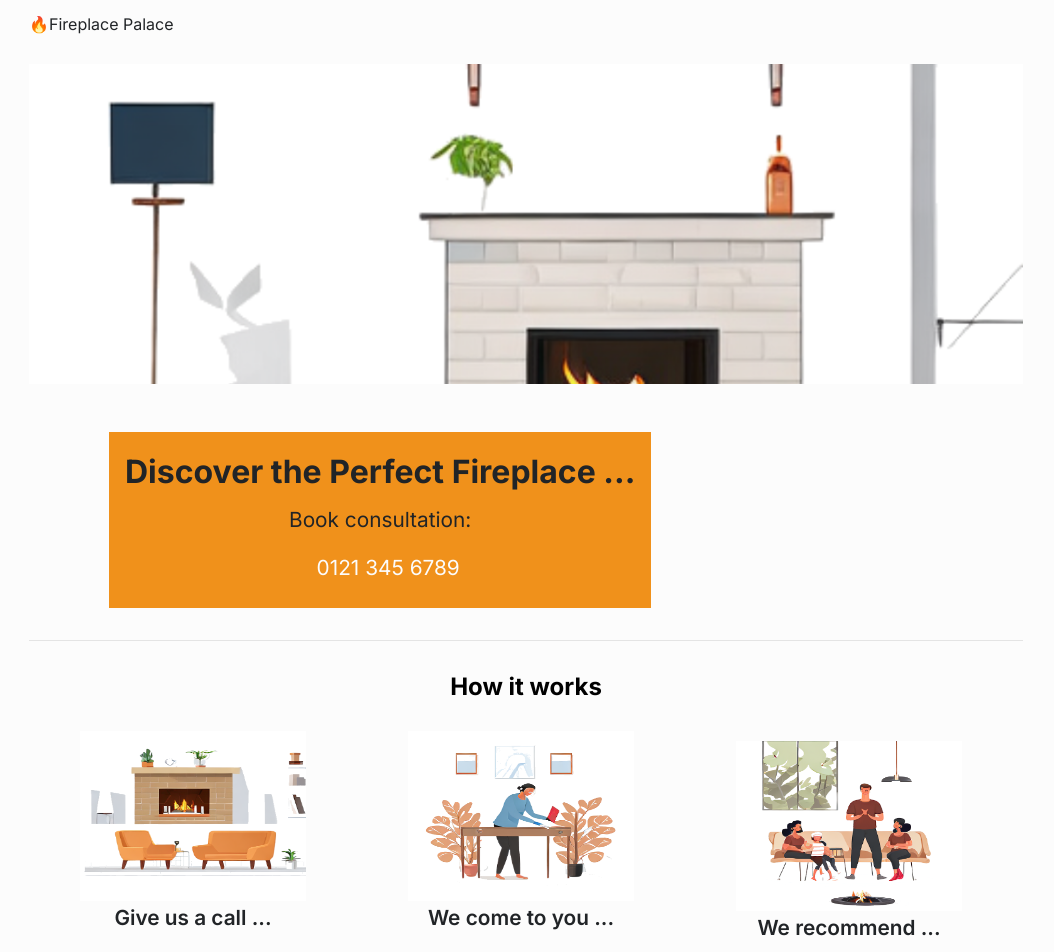
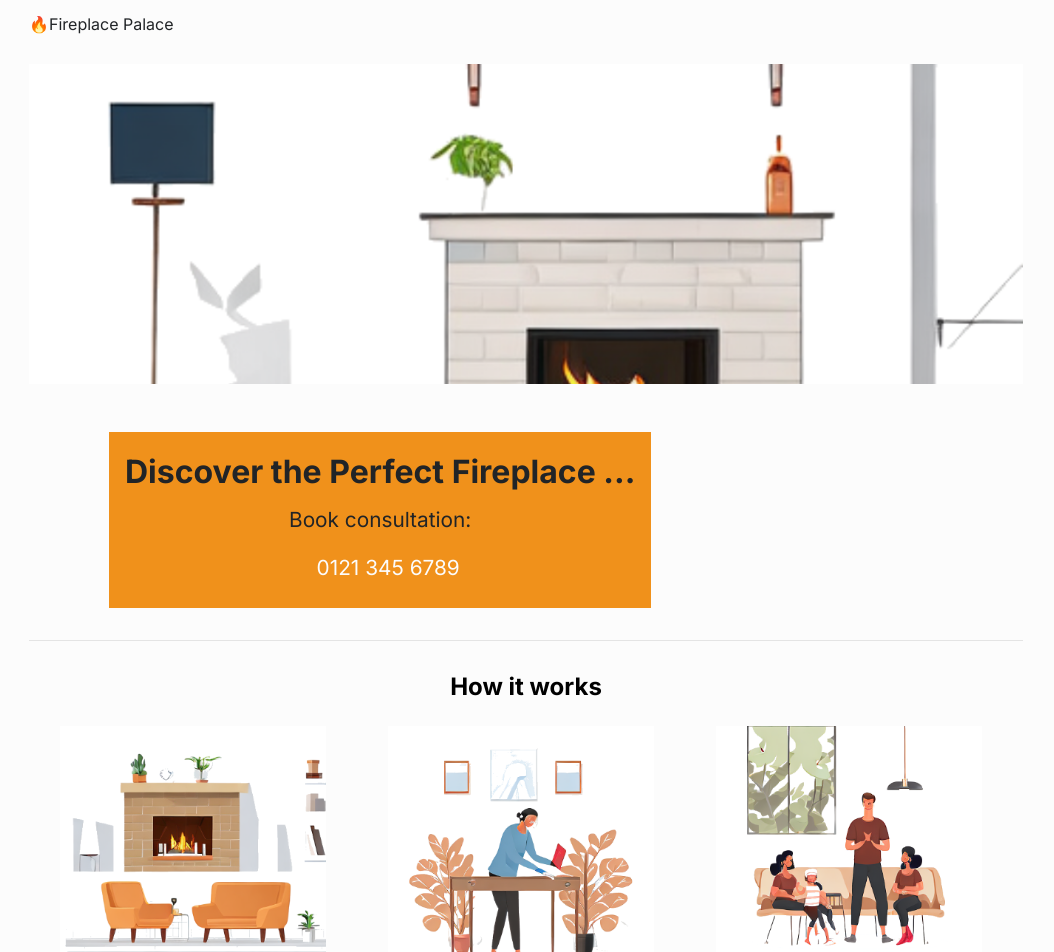
Before and after one commit to moose-hub/Fireplace-Palace, a Next.js app: page / in a window 1280 px wide. Shown: the top 952 px of the page, without its empty margins (114-1168 px from the left). Built offline with nearby package versions, Linux system fonts and the light colour scheme.

Commit message:
Fix the cards sizes

```diff
--- a/components/cardSection/CardSection.css
+++ b/components/cardSection/CardSection.css
@@ -7,7 +7,7 @@
 .contact__cards-wrapper {
   display: flex;
   flex-direction: column;
-  align-items: center;
+  align-items: stretch;
 }
 
 .contact__cards-header {
--- a/components/cardSection/cardSectionComponents/card.css
+++ b/components/cardSection/cardSectionComponents/card.css
@@ -16,12 +16,17 @@
 }
 
 .contact__card-img {
-  max-width: 80%;
-  max-height: 180px;
-  padding: 5px;
+  width: 95%;
+  height: 100%;
 }
 
 @media screen and (orientation: landscape) {
+
+  .contact__card-img {
+    width: 90%;
+    height: auto;
+  }
+
   .contact__card {
     max-width: 33%;
   }
```
